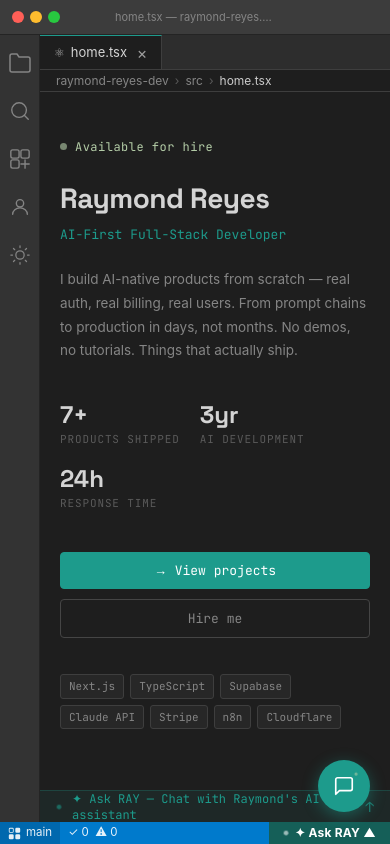
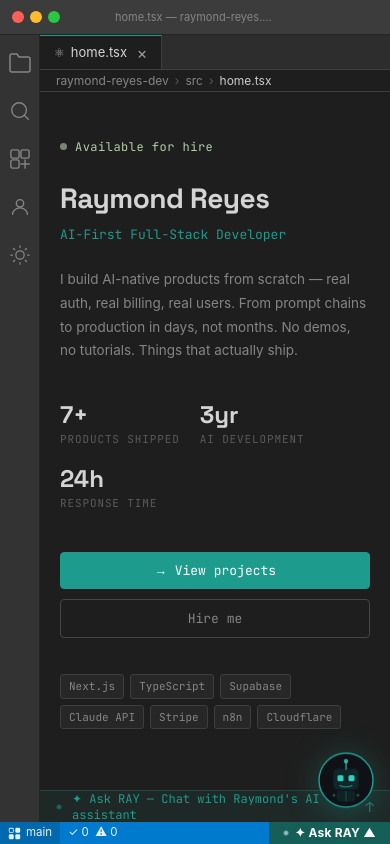
Before and after one commit to RaymondDRH/portafolio, a Next.js app: page / in a window 390 px wide. Built offline with nearby package versions, Linux system fonts and the light colour scheme.

Commit message:
feat: geometric animated robot FAB to open AI chat on mobile

```diff
--- a/app/globals.css
+++ b/app/globals.css
@@ -512,31 +512,33 @@ button { font-family: inherit; cursor: pointer; border: none; background: none;
 .contact-channel-label { font-size: 10.5px; font-family: var(--font-mono); color: var(--text-faint); text-transform: uppercase; letter-spacing: 0.06em; }
 .contact-channel-value { font-size: 13.5px; color: var(--text-bright); font-family: var(--font-mono); }
 
-/* ── Mobile Chat FAB ── */
-.mobile-chat-fab {
+/* ── Robot FAB ── */
+.robot-fab {
   display: none;
   position: fixed;
-  bottom: 32px; right: 20px;
+  bottom: 28px; right: 16px;
   z-index: 90;
-  width: 52px; height: 52px;
-  border-radius: 50%;
-  background: var(--accent);
-  border: none; cursor: pointer;
-  color: #fff;
-  align-items: center; justify-content: center;
-  box-shadow: 0 4px 16px rgba(29,155,140,0.45);
-  transition: background 0.15s, transform 0.15s;
+  background: none; border: none;
+  cursor: pointer; padding: 0;
+  filter: drop-shadow(0 4px 16px rgba(29,155,140,0.35));
+  transition: filter 0.2s, transform 0.2s;
 }
-.mobile-chat-fab:hover { background: var(--accent-2); transform: scale(1.05); }
-.mobile-chat-fab-dot {
-  position: absolute; top: 10px; right: 10px;
-  width: 8px; height: 8px; border-radius: 50%;
-  background: #b5cea8;
-  animation: nova-pulse 2s ease-in-out infinite;
-  border: 2px solid var(--accent);
+.robot-fab:hover {
+  filter: drop-shadow(0 4px 24px rgba(43,212,189,0.6));
+  transform: scale(1.06);
+}
+.robot-svg { animation: robot-float 3.5s ease-in-out infinite; }
+.robot-antenna-dot { animation: antenna-pulse 2.5s ease-in-out infinite; }
+@keyframes robot-float {
+  0%, 100% { transform: translateY(0); }
+  50%       { transform: translateY(-5px); }
+}
+@keyframes antenna-pulse {
+  0%, 100% { opacity: 1; r: 2.5; }
+  50%       { opacity: 0.4; r: 1.5; }
 }
 @media (max-width: 900px) {
-  .mobile-chat-fab { display: flex; }
+  .robot-fab { display: block; }
 }
 
 /* ── Command Palette ── */
--- /dev/null
+++ b/components/RobotFAB.tsx
@@ -0,0 +1,73 @@
+'use client'
+
+import { useEffect, useRef } from 'react'
+
+export default function RobotFAB({ onClick }: { onClick: () => void }) {
+  const eye1Ref = useRef<SVGRectElement>(null)
+  const eye2Ref = useRef<SVGRectElement>(null)
+
+  useEffect(() => {
+    const blink = () => {
+      const e1 = eye1Ref.current
+      const e2 = eye2Ref.current
+      if (!e1 || !e2) return
+      e1.style.transition = e2.style.transition = 'transform 0.06s ease'
+      e1.style.transform = e2.style.transform = 'scaleY(0.1)'
+      setTimeout(() => {
+        e1.style.transform = e2.style.transform = 'scaleY(1)'
+      }, 100)
+    }
+    const schedule = () => {
+      const delay = 6000 + Math.random() * 5000
+      setTimeout(() => { blink(); schedule() }, delay)
+    }
+    schedule()
+  }, [])
+
+  return (
+    <button className="robot-fab" onClick={onClick} aria-label="Ask RAY — AI Assistant">
+      <svg
+        width="56" height="56"
+        viewBox="0 0 56 56"
+        fill="none"
+        xmlns="http://www.w3.org/2000/svg"
+        className="robot-svg"
+      >
+        {/* ── Glow ── */}
+        <circle cx="28" cy="28" r="27" fill="#0f1117" stroke="#1D9B8C" strokeWidth="1.5" />
+
+        {/* ── Antenna ── */}
+        <line x1="28" y1="10" x2="28" y2="17" stroke="#1D9B8C" strokeWidth="1.5" strokeLinecap="round" />
+        <circle cx="28" cy="9" r="2.5" fill="#2BD4BD" className="robot-antenna-dot" />
+
+        {/* ── Head ── */}
+        <rect x="16" y="17" width="24" height="20" rx="4" fill="#1D9B8C" opacity="0.15" stroke="#1D9B8C" strokeWidth="1.2" />
+
+        {/* ── Eyes ── */}
+        <rect
+          ref={eye1Ref}
+          x="19.5" y="23" width="6" height="6" rx="1.5"
+          fill="#2BD4BD"
+          style={{ transformOrigin: '22.5px 26px' }}
+        />
+        <rect
+          ref={eye2Ref}
+          x="30.5" y="23" width="6" height="6" rx="1.5"
+          fill="#2BD4BD"
+          style={{ transformOrigin: '33.5px 26px' }}
+        />
+
+        {/* ── Mouth ── */}
+        <path d="M22 33.5 Q28 36 34 33.5" stroke="#1D9B8C" strokeWidth="1.2" strokeLinecap="round" fill="none" />
+
+        {/* ── Body ── */}
+        <rect x="19" y="39" width="18" height="10" rx="3" fill="#1D9B8C" opacity="0.12" stroke="#1D9B8C" strokeWidth="1" />
+        <line x1="28" y1="39" x2="28" y2="49" stroke="#1D9B8C" strokeWidth="0.8" opacity="0.5" />
+
+        {/* ── Side bolts ── */}
+        <circle cx="16" cy="43" r="1.5" fill="#1D9B8C" opacity="0.5" />
+        <circle cx="40" cy="43" r="1.5" fill="#1D9B8C" opacity="0.5" />
+      </svg>
+    </button>
+  )
+}
--- a/components/VSCodeShell.tsx
+++ b/components/VSCodeShell.tsx
@@ -3,6 +3,7 @@
 import { useState, useEffect, useRef, useCallback } from 'react'
 import ActivityBar from './ActivityBar'
 import CommandPalette from './CommandPalette'
+import RobotFAB from './RobotFAB'
 import FileExplorer from './FileExplorer'
 import TabBar from './TabBar'
 import StatusBar from './StatusBar'
@@ -264,14 +265,7 @@ export default function VSCodeShell() {
         </div>
       </div>
 
-      {!panelOpen && (
-        <button className="mobile-chat-fab" onClick={() => setPanel(true)} aria-label="Open AI chat">
-          <svg width="22" height="22" viewBox="0 0 24 24" fill="none" stroke="currentColor" strokeWidth="1.8" strokeLinecap="round" strokeLinejoin="round">
-            <path d="M21 15a2 2 0 01-2 2H7l-4 4V5a2 2 0 012-2h14a2 2 0 012 2z" />
-          </svg>
-          <span className="mobile-chat-fab-dot" />
-        </button>
-      )}
+      {!panelOpen && <RobotFAB onClick={() => setPanel(true)} />}
 
       <StatusBar lang={meta.language} panelOpen={panelOpen} onTerminal={() => setPanel(o => !o)} />
     </div>
```
